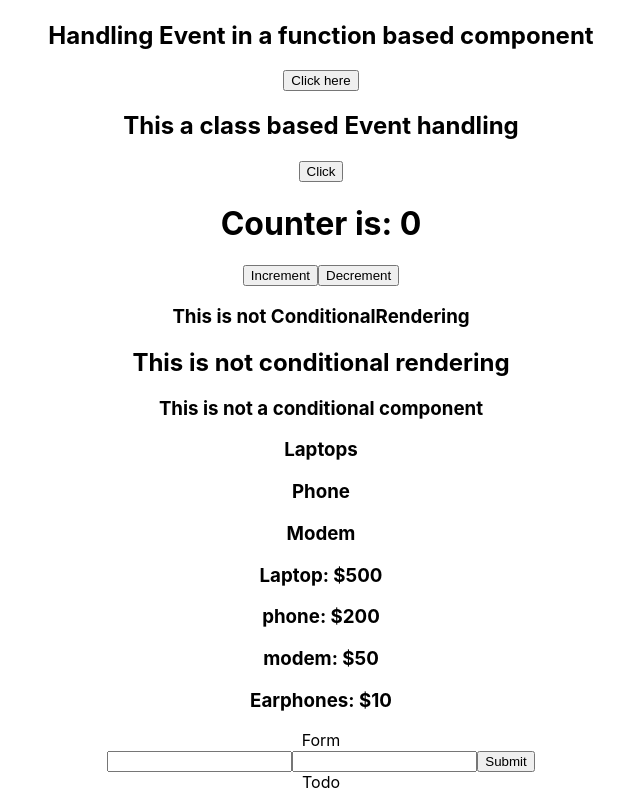
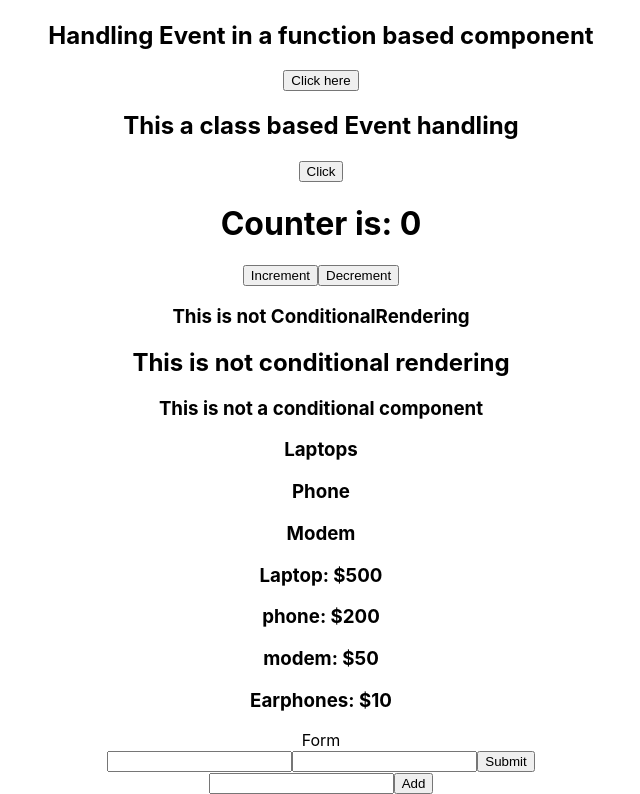
Before and after one commit to Ramas-21/react_tutorial, a React (Create React App) app: page / in a window 1280 px wide. Shown: the part 407-1201 px from the top of the page, without its empty margins (319-959 px from the left). Built offline with nearby package versions, Linux system fonts and the light colour scheme.

Commit message:
created a form

```diff
--- a/src/components/Todo.js
+++ b/src/components/Todo.js
@@ -1,7 +1,17 @@
 import { useState } from "react";
 
 function Todo(){
-    const [todo, setTodo] = useState();
-    return <div>Todo</div>
+    const [todo, setTodo] = useState("");
+    const handleChange = (event) =>{
+        setTodo(event.target.value);
+    }
+    return (
+        <div>
+            <form>
+                <input value={todo} onChange={handleChange} type="text"></input>
+                <button type="submit">Add</button>
+            </form>
+        </div>
+    )
 }
 export default Todo;
```
